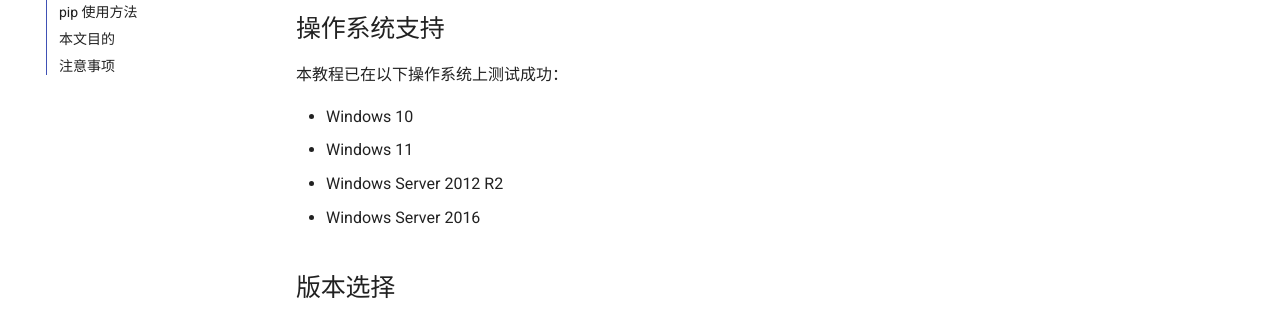
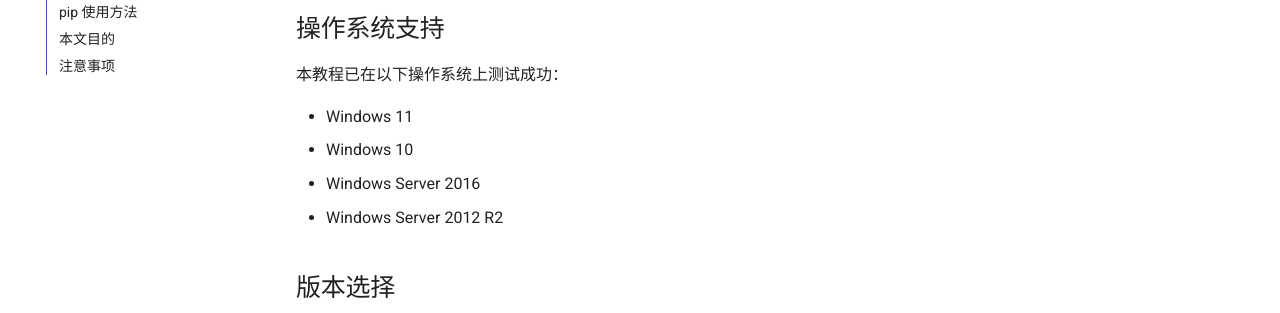
Before and after one commit to pthmz/pthmz.github.io, an MkDocs documentation site: the page built from docs/blog/embed-python-pip-installation-windows.md, in a window 1280 px wide and 900 px high. Shown: the part 282-595 px from the top of the window. Built offline with MkDocs 1.6.1 and Material for MkDocs 9.7.7, drawn with Linux system fonts in a browser that asks for light colours; comment, search, counter and statistics services are not loaded.

Commit message:
调整操作系统支持顺序

```diff
--- a/docs/blog/embed-python-pip-installation-windows.md
+++ b/docs/blog/embed-python-pip-installation-windows.md
@@ -10,10 +10,10 @@
 
 本教程已在以下操作系统上测试成功：
 
+- Windows 11
 - Windows 10
-- Windows 11
+- Windows Server 2016
 - Windows Server 2012 R2
-- Windows Server 2016
 
 ## 版本选择
 
```
